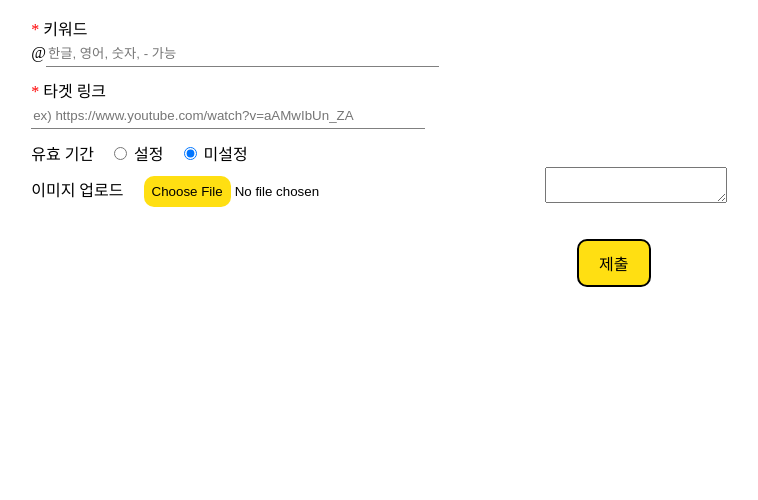
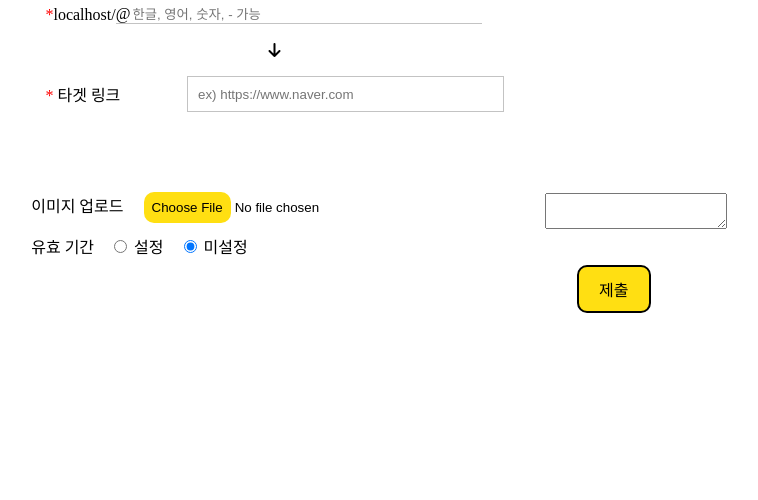
Before and after one commit to HGUfuzzing/TakeMe, a PHP site: page /write in a window 1280 px wide. Shown: the part 89-589 px from the top of the page, without its empty margins (44-802 px from the left). Run offline with PHP 8.4, Linux system fonts and the light colour scheme; the visitor is signed in with stand-in values (Sample User, id 1); data that the repository does not hold is empty; a stand-in replaces the project's code that opens the database connection; some libraries are stand-ins or nearby versions.

Commit message:
change read page layout

```diff
--- a/public/css/write.css
+++ b/public/css/write.css
@@ -37,6 +37,57 @@
     z-index: 2;
 }
 
+.link-direct {
+    display: flex;
+    width: 100%;
+    flex-direction: column;
+    align-items: center;
+    margin-bottom: 5rem;
+}
+
+.link-keyword-wrapper {
+    display: flex;
+    align-items: center;
+    width: 90%;
+}
+
+.link-target-wrapper {
+    display: flex;
+    align-items: center;
+    width: 90%;
+}
+
+.link-target-label {
+    width: 8rem;
+}
+
+.link-keyword-container {
+    display: flex;
+    width: 80%;
+    border-bottom: solid 1px rgb(195, 195, 195);
+    overflow: hidden;
+}
+
+.link-target-container {
+    display: flex;
+    width: 70%;
+    border: solid 1px rgb(195, 195, 195);
+    overflow: hidden;
+    margin-left: 1rem;
+}
+
+.link-keyword {
+    border: none;
+    width: 90%;
+}
+
+.link-target {
+    margin-left: 0.5rem;
+    border:none;
+    width: 90%;
+    height: 2rem;
+}
+
 #show-poster{
     object-fit: contain;
     width: 100%;
@@ -65,12 +116,11 @@
     margin: 0.7rem;
 }
 
-input[type=text]{
-    border:none;
-    border-bottom: 1px solid gray;
-    height: 1.5rem;
-    width: 80%;
+
+input[type=text]:focus {
+    outline: none;
 }
+
 input[type=date]{
     width: auto;
     text-align: right;
--- a/views/write.view.php
+++ b/views/write.view.php
@@ -13,27 +13,42 @@
 
     <div id="block1" class="col">
         <div id="col1">
-            <div class="input-block">
+            <div class="link-direct">
+                <div class="link-keyword-wrapper">
+                    <span class="highlight">*</span> <?=$_SERVER['HTTP_HOST']?>/
+                    <div class="link-keyword-container">
                         <?php if($action === 'post/edit'): ?>
                             <label class="post-label">
                                 나의 주소
                             </label>
                             <label id="keyword">http://gohandong.cafe24.com/@<?=$post->link_keyword?></label>
                         <?php else: ?>
-                    <label class="post-label">
-                        <span class="highlight">*</span> 키워드
-                    </label><br>
-                    @<input type="text" id="link-keyword-input" name="link-keyword-input" placeholder="한글, 영어, 숫자, - 가능" required>
+                            @<input type="text" id="link-keyword-input" class="link-keyword" name="link-keyword-input" placeholder="한글, 영어, 숫자, - 가능" required>
                         <?php endif; ?>
+                    </div>
+                </div>
 
                 <div class="keyword_check_msg"></div>
+
+                <br>
+                <i class="fas fa-arrow-down"></i>
+                <br>
+
+                <div class="link-target-wrapper">
+                    <label class="link-target-label">
+                        <span class="highlight">*</span> 타겟 링크
+                    </label>
+                    <div class="link-target-container">
+                        <input type="text" class="link-target" name="url-input" value="<?=$post->link?>" placeholder="ex) https://www.naver.com" required>
                     </div>
-            <div class = "input-block">
-                <label class="post-label">
-                    <span class="highlight">*</span> 타겟 링크</label>
-                <br/>
-                <input type="text" name="url-input" value="<?=$post->link?>" placeholder="ex) https://www.youtube.com/watch?v=aAMwIbUn_ZA" required>
                 </div>
+            </div>
+
+            <div class="input-block" id="file-upload">
+                <label class="post-label">이미지 업로드 </label>
+                <input type='file' id='file-input' name='file-input' accept="image/*">
+            </div>
+
             <div class="input-block">
                 <label class="post-label">유효 기간</label>
                 <input type="radio" id="set-eventdate" name="eventdate" onclick="showDate()" <?php if($post->begin_date !== null) echo "checked"?>> <label class="option">설정</label>
@@ -45,10 +60,6 @@
                     <label class="post-label"><span class="highlight">*</span> 종료</label>
                     <input type="date" class="date-input" id="end_date" name="end_date" value="<?=$post->e_end_date?>" required>
                 </div>
-            </div>
-            <div class="input-block" id="file-upload">
-                <label class="post-label">이미지 업로드 </label>
-                <input type='file' id='file-input' name='file-input' accept="image/*">
             </div>
         </div>
             <?php if($post->image_path != ''): ?>
```
Lines whose indentation alone changed are shown as unchanged.
